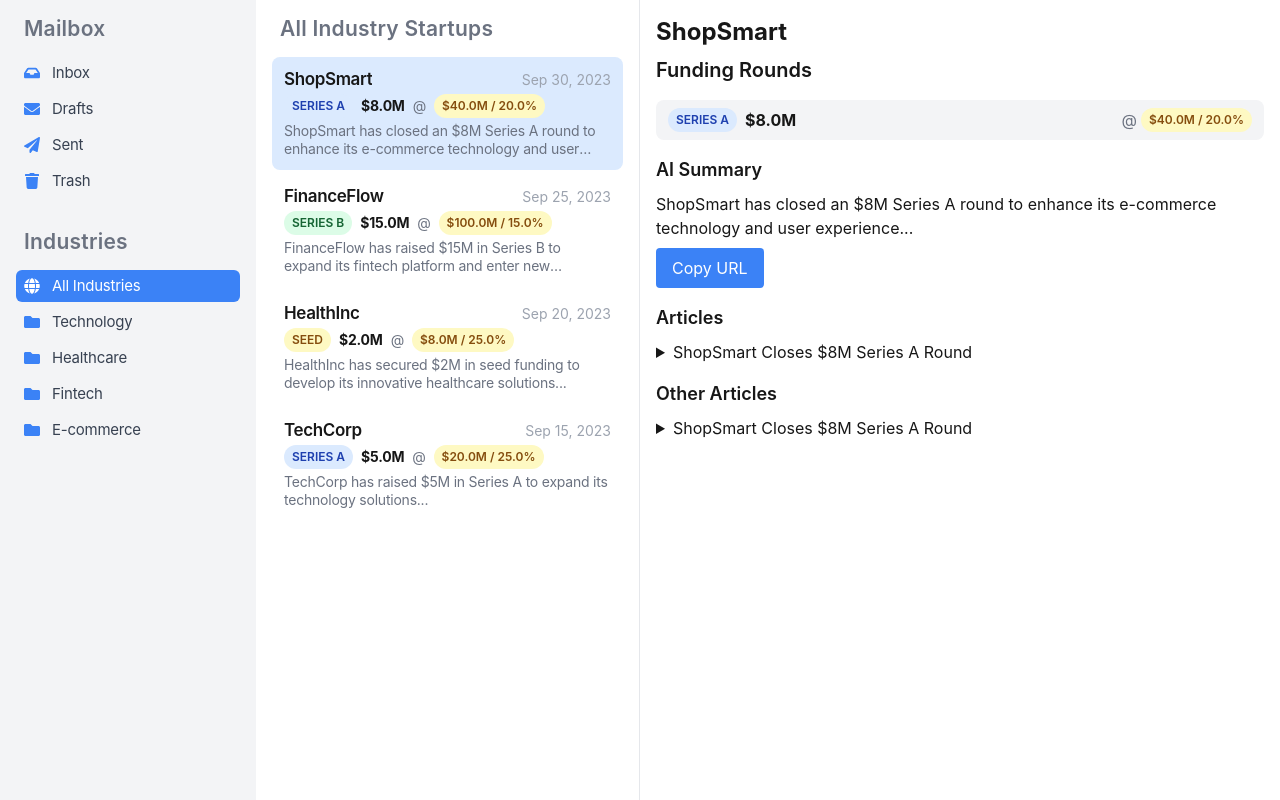
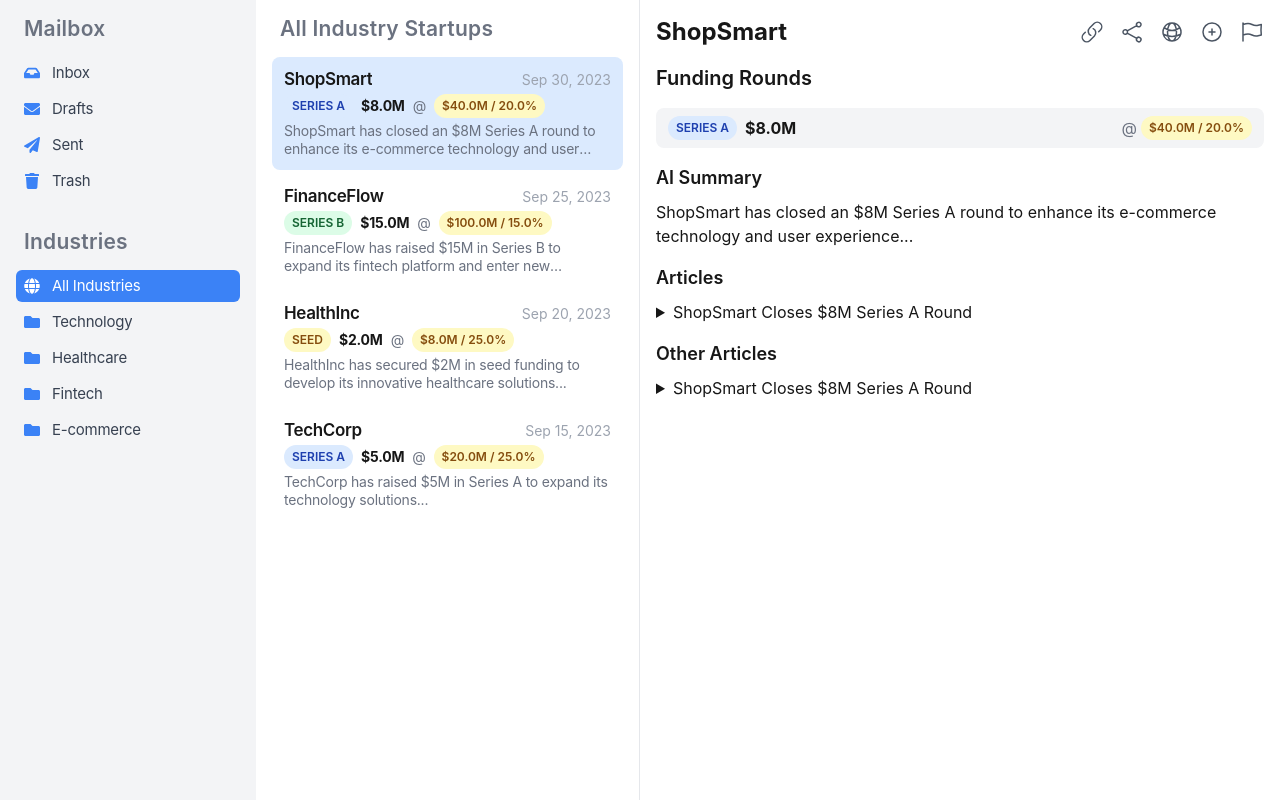
Before and after one commit to buzsh/recon, a Next.js app: page / in a window 1280 px wide. Both pictures are taken after a click on the button 447 px from the left and 113 px from the top of the page. Built offline with nearby package versions, Linux system fonts and the light colour scheme.

Commit message:
feat: detail view includes icons

```diff
--- a/components/DetailView.tsx
+++ b/components/DetailView.tsx
@@ -3,6 +3,7 @@ import { Startup, FundingRound } from "../data/types";
 import FundingRoundPill from "./FundingRoundPill";
 import ValuationPill from "./ValuationPill";
 import { formatCurrency } from "../app/utils/formatCurrency";
+import { HiOutlineLink, HiOutlineShare, HiOutlineGlobeAlt, HiOutlinePlusCircle, HiOutlineFlag } from "react-icons/hi2";
 
 interface DetailViewProps {
   startup: Startup | null;
@@ -29,6 +30,11 @@ const DetailView: React.FC<DetailViewProps> = ({ startup, fundingRoundId }) => {
     }
   }, [fundingRoundId, startup]);
 
+  const copyUrl = () => {
+    navigator.clipboard.writeText(window.location.href);
+    // You might want to add a toast or some other feedback here
+  };
+
   if (!startup) {
     return (
       <div className="flex-1 p-4">
@@ -40,7 +46,26 @@ const DetailView: React.FC<DetailViewProps> = ({ startup, fundingRoundId }) => {
   return (
     <div className="flex-1 overflow-y-auto">
       <div className="p-4">
-        <h1 className="text-2xl font-bold mb-2">{startup.name}</h1>
+        <div className="flex justify-between items-center mb-4">
+          <h1 className="text-2xl font-bold">{startup.name}</h1>
+          <div className="flex space-x-4">
+            <button onClick={copyUrl} className="text-gray-600 hover:text-blue-600 transition-colors">
+              <HiOutlineLink className="w-6 h-6" />
+            </button>
+            <button className="text-gray-600 hover:text-blue-600 transition-colors">
+              <HiOutlineShare className="w-6 h-6" />
+            </button>
+            <button className="text-gray-600 hover:text-blue-600 transition-colors">
+              <HiOutlineGlobeAlt className="w-6 h-6" />
+            </button>
+            <button className="text-gray-600 hover:text-blue-600 transition-colors">
+              <HiOutlinePlusCircle className="w-6 h-6" />
+            </button>
+            <button className="text-gray-600 hover:text-red-600 transition-colors">
+              <HiOutlineFlag className="w-6 h-6" />
+            </button>
+          </div>
+        </div>
         <h2 className="text-xl font-semibold mb-4">Funding Rounds</h2>
         <ul className="mb-4 space-y-2">
           {startup.fundingRounds.map((round) => (
@@ -76,12 +101,6 @@ const DetailView: React.FC<DetailViewProps> = ({ startup, fundingRoundId }) => {
           <div>
             <h3 className="text-lg font-semibold mb-2">AI Summary</h3>
             <p>{selectedFundingRound.aiSummary.content}</p>
-            <button
-              onClick={() => navigator.clipboard.writeText(window.location.href)}
-              className="mt-2 px-4 py-2 bg-blue-500 text-white rounded"
-            >
-              Copy URL
-            </button>
           </div>
         )}
 
```
